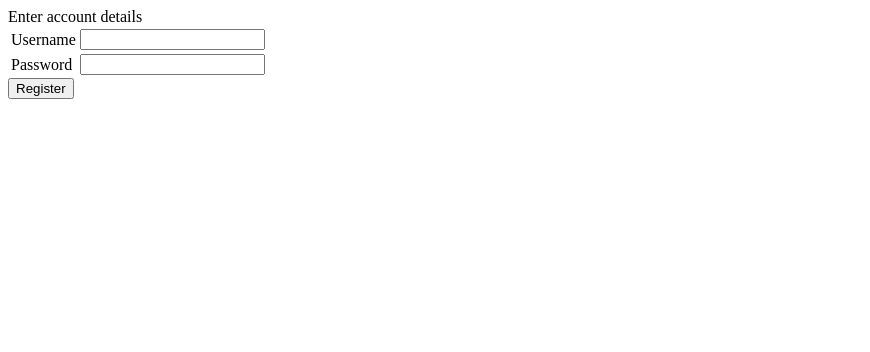
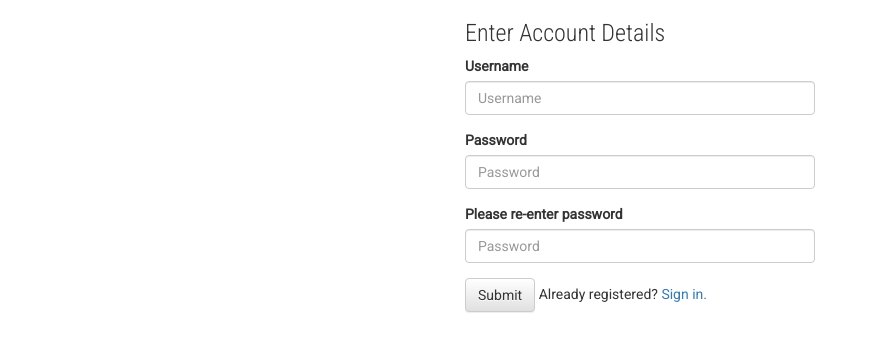
Before and after one commit to jonhaddow/university-learning-platform, a PHP site: page /Register/index.php in a window 1280 px wide. Shown: the top 352 px of the page, without its empty margins (0-870 px from the left). Run offline with PHP 8.4, Linux system fonts and the light colour scheme; data that the repository does not hold is empty; a stand-in replaces the project's code that opens the database connection.

Commit message:
Re-designed Website using Bootstrap

```diff
--- a/Project/Register/index.php
+++ b/Project/Register/index.php
@@ -1,75 +1,65 @@
 <?php
 
 require_once $_SERVER["DOCUMENT_ROOT"] . "/config.php";
+require_once "manage-post.php";
 
-// If in session, redirect to welcome page.
-session_start();
-if (isset($_SESSION['username'])) {
-    header("Location: " . $domain_name . "Project");
-    die();
-}
+?>
 
-if ($_SERVER["REQUEST_METHOD"] == "POST") {
+<!DOCTYPE html>
+<html lang="en">
 
-    $url = $domain_name . "Project/API/Register.php";
-    $post_fields = array('user' => $_POST["user"], 'pass' => $_POST["pass"]);
+<head>
+    <meta charset="UTF-8">
+    <meta name="viewport" content="width=device-width, initial-scale=1.0">
+    <meta http-equiv="X-UA-Compatible" content="ie=edge">
+    <title>Registration</title>
 
-    // Send post data to login API via Curl
-    $ch = curl_init($url);
-    curl_setopt($ch, CURLOPT_POST, true);
-    curl_setopt($ch, CURLOPT_POSTFIELDS, $post_fields);
-    curl_setopt($ch, CURLOPT_RETURNTRANSFER, true);
-    $response = curl_exec($ch);
-    curl_close($ch);
+    <!-- Latest compiled and minified CSS -->
+    <link rel="stylesheet" href="https://maxcdn.bootstrapcdn.com/bootstrap/3.3.7/css/bootstrap.min.css" integrity="sha384-BVYiiSIFeK1dGmJRAkycuHAHRg32OmUcww7on3RYdg4Va+PmSTsz/K68vbdEjh4u" crossorigin="anonymous">
+    <!-- Optional theme -->
+    <link rel="stylesheet" href="https://maxcdn.bootstrapcdn.com/bootstrap/3.3.7/css/bootstrap-theme.min.css" integrity="sha384-rHyoN1iRsVXV4nD0JutlnGaslCJuC7uwjduW9SVrLvRYooPp2bWYgmgJQIXwl/Sp" crossorigin="anonymous">
+    <!-- Roboto Font -->
+    <link href="https://fonts.googleapis.com/css?family=Roboto|Roboto+Condensed:300" rel="stylesheet">
+    <!-- My style -->
+    <link rel="stylesheet" href="style.css">
 
-    // Decode response
-    $jObject = json_decode($response,true);
-
-    // Get response values
-    $is_successful = $jObject["Successful"];
-    $username_available = $jObject["UsernameAvailable"];
-    $password_valid = $jObject["PasswordValid"];
-
-    if ($is_successful && $username_available && $password_valid) {
-        // If login Successful, go to login
-        header("Location: " . $domain_name . "Project/Login");
-        die();
-    }
+    <!-- Latest compiled and minified JavaScript -->
+    <script src="https://maxcdn.bootstrapcdn.com/bootstrap/3.3.7/js/bootstrap.min.js" integrity="sha384-Tc5IQib027qvyjSMfHjOMaLkfuWVxZxUPnCJA7l2mCWNIpG9mGCD8wGNIcPD7Txa" crossorigin="anonymous"></script>
+    <!-- Jquery -->
+    <script src="https://ajax.googleapis.com/ajax/libs/jquery/1.12.4/jquery.min.js"></script>
+    <!-- My Script -->
+    <script src="script.js"></script>
+</head>
+<body>
+    <div class="container">
+        <div class="col-md-4 col-md-offset-4">
+            <form id="formRegister" method="post">
+                <h3>Enter Account Details</h3>
+                <div id="formGroupUsername" class="form-group">
+                    <label for="inputUsername">Username</label>
+                    <input type="text" name="user" class="form-control" id="inputUsername" placeholder="Username">
+                </div>
+                <div id="formGroupPassword" class="form-group">
+                    <label for="inputPassword">Password</label>
+                    <input type="password" name="pass" class="form-control" id="inputPassword" placeholder="Password">
+                </div>
+                <div id="formGroupPasswordVerify" class="form-group">
+                    <label for="inputPassword">Please re-enter password</label>
+                    <input type="password" name="pass" class="form-control" id="inputPasswordVerify" placeholder="Password">
+                </div>
+                <div class="error">
+                    <?php
+                    if (!$username_available) {
+                        echo "Username Taken!";
+                    } else if (!$is_successful) {
+                        echo "Connection error!";
                     }
                     ?>
-
-<html>
-    <head>
-        <meta charset="utf-8">
-        <title>Registration</title>
-    </head>
-    <body>
-        <form method="post">
-            <label>Enter account details</label>
-            <table>
-                <tr>
-                    <td>Username</td>
-                    <td>
-                        <input type="text" name="user" required>
-                    </td>
-                </tr>
-                <tr>
-                    <td>Password</td>
-                    <td>
-                        <input type="text" name="pass" required>
-                    </td>
-                </tr>
-            </table>
-            <?php
-                if (isset($username_available) && !$username_available) {
-                    echo "<div style='color:red;'>Username Taken!</div>";
-                } else if (isset($password_valid) && !$password_valid) {
-                    echo "<div style='color:red;'>Password needs to be at least 6 characters</div>";
-                } else if (isset($is_successful) && !$is_successful) {
-                    echo "<div style='color:red;'>Connection error!</div>";
-                }
-             ?>
-            <button type="submit" name="button">Register</button>
+                </div>
+                <button type="submit" class="btn btn-default">Submit</button>
+                Already registered? <a href="<?php echo $domain_name ?>Project/Login">Sign in.</a>
             </form>
+        </div>
+    </div>
 </body>
 </html>
--- /dev/null
+++ b/Project/Register/manage-post.php
@@ -0,0 +1,59 @@
+<?php
+
+// If in session, redirect to welcome page.
+session_start();
+if (isset($_SESSION['username'])) {
+    header("Location: " . $domain_name . "Project");
+    die();
+}
+
+// Get response values
+$is_successful = true;
+$username_available = true;
+$password_valid = true;
+
+if ($_SERVER["REQUEST_METHOD"] == "POST") {
+
+    // include database log in details
+    require_once $_SERVER["DOCUMENT_ROOT"] . "/dbconfig.php";
+
+    // Get username and password
+    $username = $_POST["user"];
+    $password = $_POST["pass"];
+
+    // Make query to find if username exists
+    $stmt = $db_conn->prepare('SELECT * FROM users WHERE Username = :username');
+    $stmt->bindParam(':username', $username);
+    $stmt->execute();
+
+    // Get result
+    $row = $stmt->fetch(PDO::FETCH_ASSOC);
+
+    if ($row) {
+
+        // Username already exists
+        $username_available = false;
+
+    } else if (strlen($password) < 6) {
+
+        // Validate password length
+        $password_valid = false;
+
+    } else {
+
+        // Enter new user into database
+        $stmt = $db_conn->prepare('INSERT INTO users(Username, HashedPassword) VALUES (:username, :password)');
+        $stmt->bindParam(':username', $username);
+        $hashed_password = password_hash($password, PASSWORD_DEFAULT);
+        $stmt->bindParam(':password', $hashed_password);
+        if (!($stmt->execute())) {
+            $is_successful = false;
+        }
+    }
+
+    if ($is_successful && $username_available && $password_valid) {
+        // If login Successful, go to login
+        header("Location: " . $domain_name . "Project/Login");
+        die();
+    }
+}
--- /dev/null
+++ b/Project/Register/script.js
@@ -0,0 +1,49 @@
+$(document).ready(function() {
+
+    $("#formRegister").submit(function() {
+
+        // Remove previous warnings
+        $(".error").empty();
+        $("#formGroupUsername").removeClass("has-error has-feedback");
+        $("#formGroupPassword").removeClass("has-error has-feedback");
+        $("#formGroupPasswordVerify").removeClass("has-error has-feedback");
+
+        var username = $("#inputUsername").val();
+        var password = $("#inputPassword").val();
+        var passwordVerify = $("#inputPasswordVerify").val();
+
+        var validinput = true;
+
+        // If username or password fields are empty show error
+        if (username == "") {
+            $("#formGroupUsername").addClass("has-error has-feedback");
+            validinput = false;
+        }
+        if (password == "") {
+            $("#formGroupPassword").addClass("has-error has-feedback");
+            validinput = false;
+        }
+        if (passwordVerify == "") {
+            $("#formGroupPasswordVerify").addClass("has-error has-feedback");
+            validinput = false;
+        }
+
+        // Check that password is greater than 5 characters
+        if (password.length < 6) {
+            $("#formGroupPasswordVerify").addClass("has-error has-feedback");
+            $("#formGroupPassword").addClass("has-error has-feedback");
+            $(".error").append("Password's need to be longer than 5 characters");
+            validinput = false;
+        } // Check that passwords match
+        else if (!(password == passwordVerify)) {
+            $("#formGroupPasswordVerify").addClass("has-error has-feedback");
+            $("#formGroupPassword").addClass("has-error has-feedback");
+            $(".error").append("Password's don't match!");
+            validinput = false;
+        }
+
+        if (!validinput) {
+            return false;
+        }
+    });
+});
--- /dev/null
+++ b/Project/Register/style.css
@@ -0,0 +1,9 @@
+h1, h2, h3, h4, h5, h6 {
+    font-family: 'Roboto Condensed';
+}
+p, div {
+    font-family: 'Roboto';
+}
+.error {
+    color: red;
+}
```
Also changed, not shown: Project/Login/index.php (+37 -57 lines), Project/Login/manage-post.php (added, +34 -0 lines), Project/Login/script.js (+20 -4 lines), Project/Login/style.css (added, +10 -0 lines), Project/index.php (+32 -4 lines), Project/style.css (added, +12 -0 lines). Lines whose indentation alone changed are shown as unchanged.
